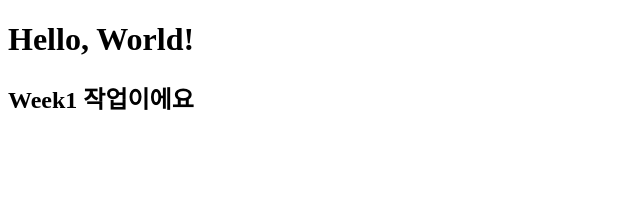
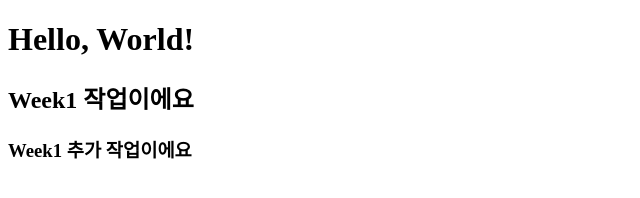
Before and after one commit to kisudevel/study_test_repo, a plain HTML site: page index.html in a window 1280 px wide. Shown: the whole page, without its empty margins (0-640 px from the left). Drawn offline with Linux system fonts and the light colour scheme.

Commit message:
initialized

```diff
--- a/index.html
+++ b/index.html
@@ -8,5 +8,6 @@
   <body>
     <h1>Hello, World!</h1>
     <h2 lang="ko">Week1 작업이에요</h2>
+    <h3>Week1 추가 작업이에요</h3>
   </body>
 </html>
```
